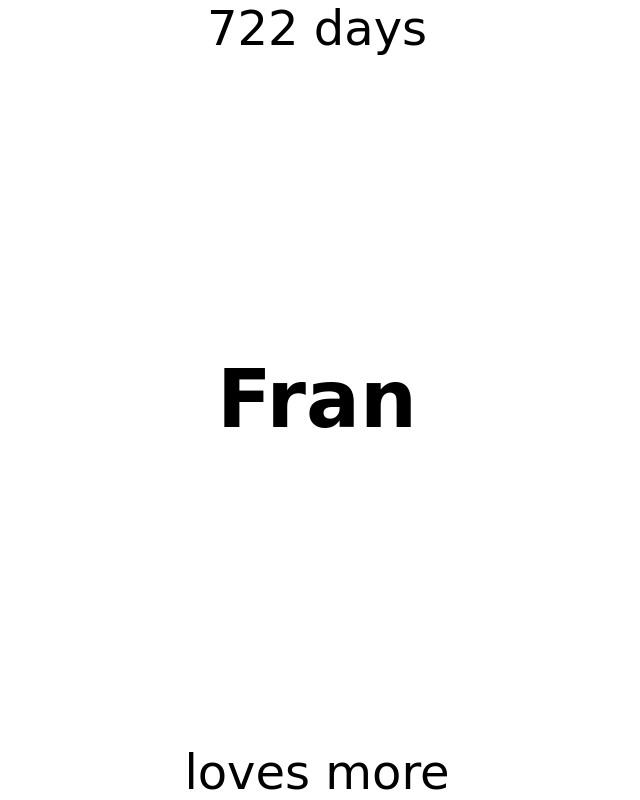
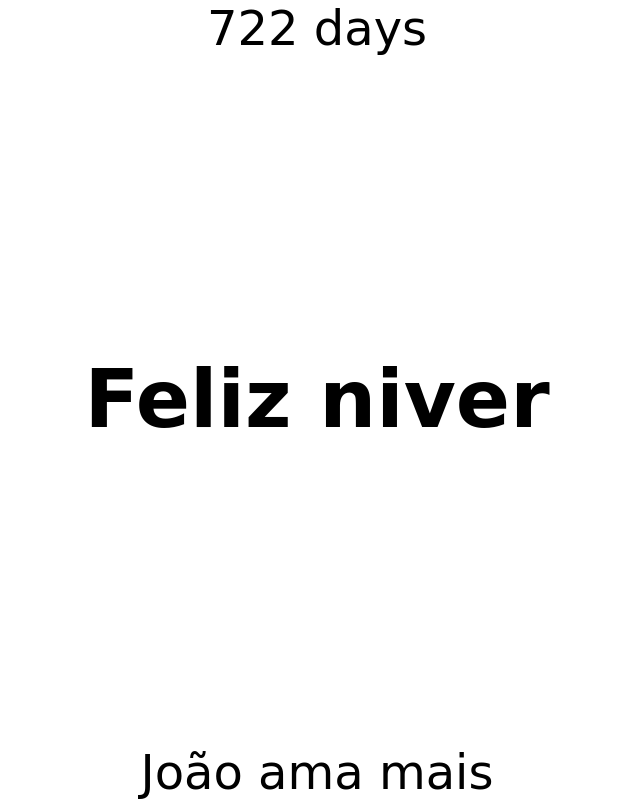
Before and after one commit to joaodacolsoares/who-loves-more, a plain HTML site: page index.html in a window 1280 px wide. Shown: the whole page, without its empty margins (323-963 px from the left). Drawn offline with Linux system fonts and the light colour scheme; a web font is replaced by a local one.

Commit message:
Birthday Fran

```diff
--- a/index.html
+++ b/index.html
@@ -13,7 +13,7 @@
   <div class="home">
     <h2 class="time" id="time-together"></h2>
     <h1 class="title" id="person-who-loves-more"></h1>
-    <h2 class="loves-more">loves more</h2>
+    <h2 class="loves-more">João ama mais</h2>
   </div>
 </body>
 </html>
--- a/main.js
+++ b/main.js
@@ -1,11 +1,11 @@
  function getOurInformation() {
-  const date1 = new Date();
-  const date2 = new Date('12/24/2017');
-  const timeDiff = Math.abs(date2.getTime() - date1.getTime());
-  const diffDays = Math.ceil(timeDiff / (1000 * 3600 * 24)) - 1;
+  // const date1 = new Date();
+  // const date2 = new Date('12/24/2017');
+  // const timeDiff = Math.abs(date2.getTime() - date1.getTime());
+  // const diffDays = Math.ceil(timeDiff / (1000 * 3600 * 24)) - 1;
 
-  if ((diffDays) % 2 === 0) return 'Fran';
-  return 'João';
+  // if ((diffDays) % 2 === 0) return 'Fran';
+  return 'Feliz niver';
 }
 
 function getDaysTogether() {
```
